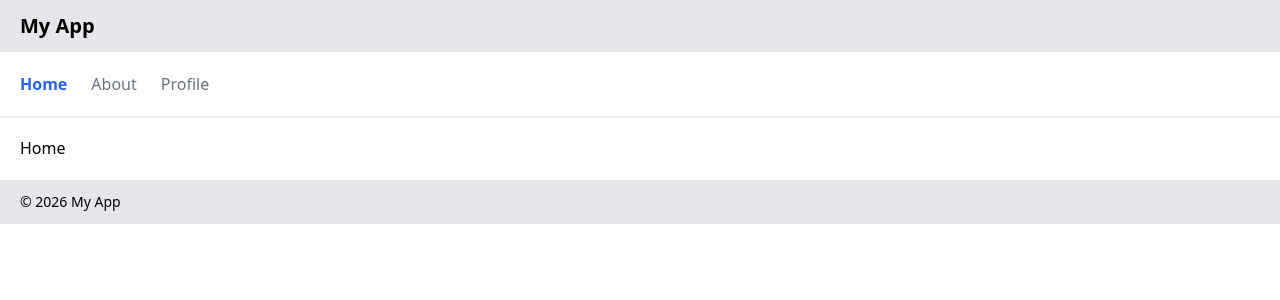
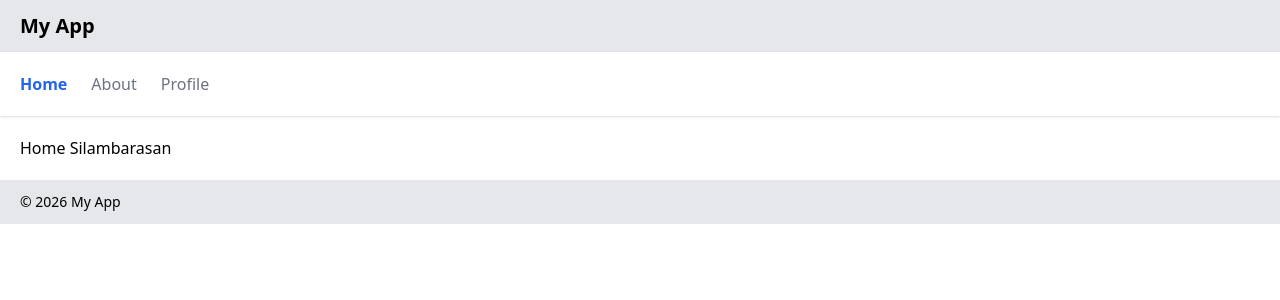
Before and after one commit to silambarasanstr/git-action, a React (Vite) app: page / in a window 1280 px wide. Shown: the top 300 px of the page. Built offline with nearby package versions, Linux system fonts and the light colour scheme.

Commit message:
change home page

```diff
--- a/src/pages/Home.jsx
+++ b/src/pages/Home.jsx
@@ -1,5 +1,5 @@
 const Home = () => {
-  return <div>Home</div>;
+  return <div>Home Silambarasan</div>;
 };
 
 export default Home;
```
Also changed, not shown: 1 other file (tests, documents, lock files or other folders).
